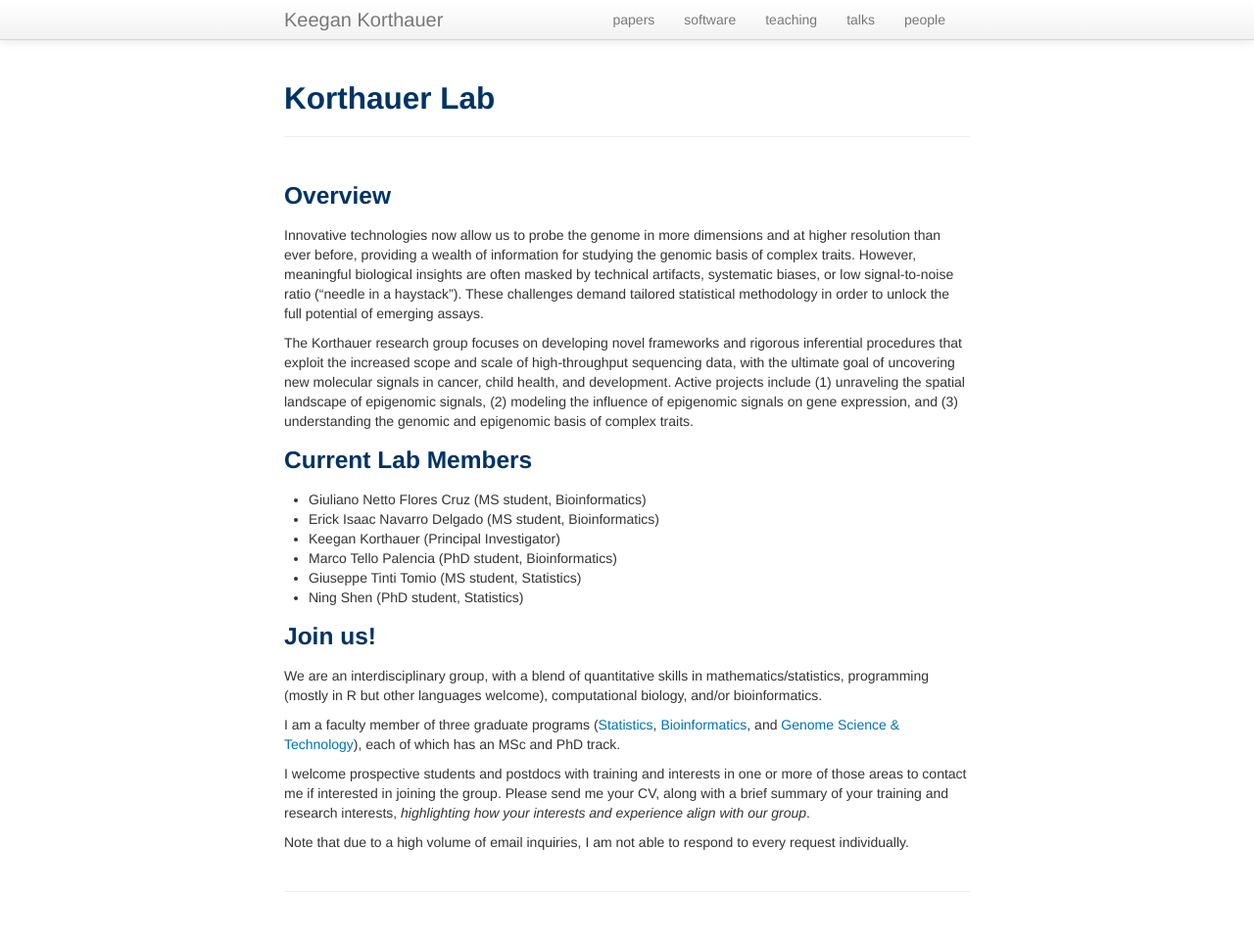
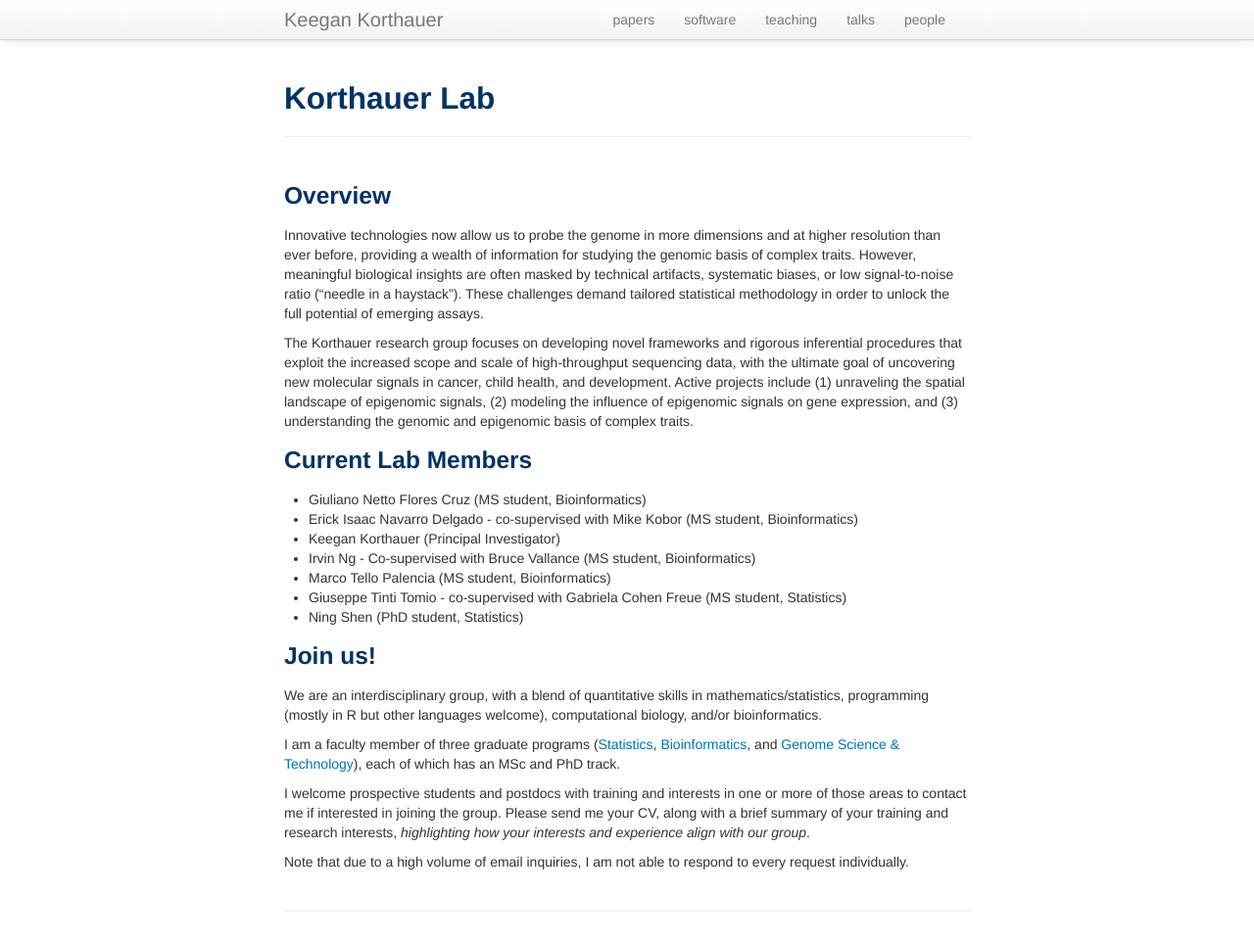
Before and after one commit to kdkorthauer/kdkorthauer.github.io, a Jekyll site: the page built from pages/group.md, in a window 1280 px wide and 962 px high. Shown: the whole window at 98% size. Built offline with Jekyll 4.4.1, drawn with Linux system fonts in a browser that asks for light colours.

Commit message:
update people page

```diff
--- a/pages/group.md
+++ b/pages/group.md
@@ -23,10 +23,11 @@ The Korthauer research group focuses on developing novel frameworks and rigorous
 ### Current Lab Members
 
 * Giuliano Netto Flores Cruz (MS student, Bioinformatics)
-* Erick Isaac Navarro Delgado (MS student, Bioinformatics)
+* Erick Isaac Navarro Delgado - co-supervised with Mike Kobor (MS student, Bioinformatics)
 * Keegan Korthauer (Principal Investigator)
-* Marco Tello Palencia (PhD student, Bioinformatics)
-* Giuseppe Tinti Tomio (MS student, Statistics)
+* Irvin Ng - Co-supervised with Bruce Vallance (MS student, Bioinformatics)
+* Marco Tello Palencia (MS student, Bioinformatics)
+* Giuseppe Tinti Tomio - co-supervised with Gabriela Cohen Freue (MS student, Statistics)
 * Ning Shen (PhD student, Statistics)
 
 ### Join us!
```
